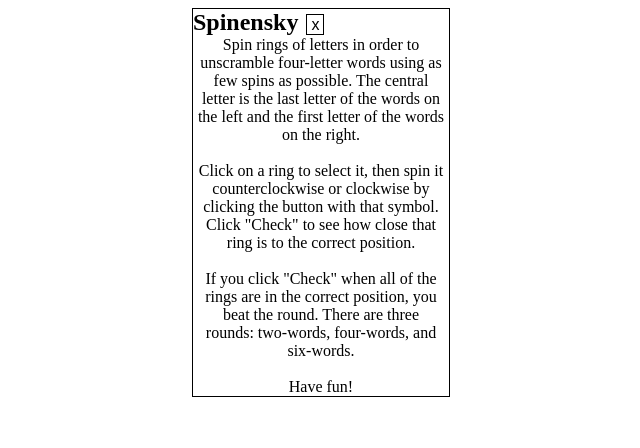
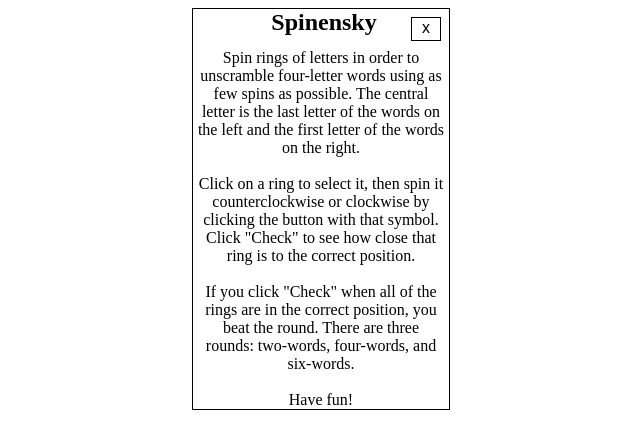
Before and after one commit to DanSinensky/Spinensky, a plain HTML site: page index.html in a window 1280 px wide. Shown: the whole page, without its empty margins (319-959 px from the left). Drawn offline with Linux system fonts and the light colour scheme.

Commit message:
centers title in start and over screens

```diff
--- a/script.js
+++ b/script.js
@@ -62,14 +62,19 @@ const initialize = () => {
   if (playedBefore === false) {
     body.appendChild(start)
   }
+  const header = document.createElement("header")
+  start.appendChild(header)
+  const emptyDiv = document.createElement("div")
+  emptyDiv.className = "empty-div"
+  header.appendChild(emptyDiv)
   const startTitle = document.createElement("h1")
   startTitle.className = "start-title"
   startTitle.innerText = "Spinensky"
-  start.appendChild(startTitle)
+  header.appendChild(startTitle)
   const exit = document.createElement("div")
   exit.innerText = "x"
   exit.className = "exit"
-  start.appendChild(exit)
+  header.appendChild(exit)
   const info = document.createElement("p")
   info.className = "info"
   info.innerHTML = `Spin rings of letters in order to unscramble four-letter words using as few spins as possible. The central letter is the last letter of the words on the left and the first letter of the words on the right. </br> </br> Click on a ring to select it, then spin it counterclockwise or clockwise by clicking the button with that symbol. Click "Check" to see how close that ring is to the correct position. </br> </br> If you click "Check" when all of the rings are in the correct position, you beat the round. There are three rounds: two-words, four-words, and six-words. </br> </br> Have fun!`
@@ -367,14 +372,19 @@ const checkRing = () => {
       const whole = document.querySelector("main")
       whole.style.display = "none"
       body.append(over)
+      const header = document.createElement("header")
+      over.appendChild(header)
+      const emptyDiv = document.createElement("div")
+      emptyDiv.className = "empty-div"
+      header.appendChild(emptyDiv)
       const startTitle = document.createElement("h1")
       startTitle.className = "start-title"
       startTitle.innerText = "Spinensky"
-      over.appendChild(startTitle)
+      header.appendChild(startTitle)
       const exit = document.createElement("div")
       exit.innerText = "x"
       exit.className = "exit"
-      over.appendChild(exit)
+      header.appendChild(exit)
       const score = document.createElement("p")
       score.className = "score"
       score.innerHTML = `Spins: ${spins} Average Spins: ${round((averageSpins * previousGamesPlayed + spins) / gamesPlayed)} </br> </br> Checks: ${checks} Average Checks: ${round((averageChecks * previousGamesPlayed + checks) / gamesPlayed)}`
--- a/style.css
+++ b/style.css
@@ -36,6 +36,11 @@ main {
   font-family: sans-serif;
   margin: 0.5rem;
   padding: 0.0625rem 0.25rem;
+}
+
+.empty-div {
+  width: 3.25rem;
+  height: 1.25rem;
 }
 
 h1,
@@ -397,3 +402,9 @@ section {
   width: 16rem;
   margin: 0 auto;
 }
+
+header {
+  display: flex;
+  flex-direction: row;
+  justify-content: space-between;
+}
```
